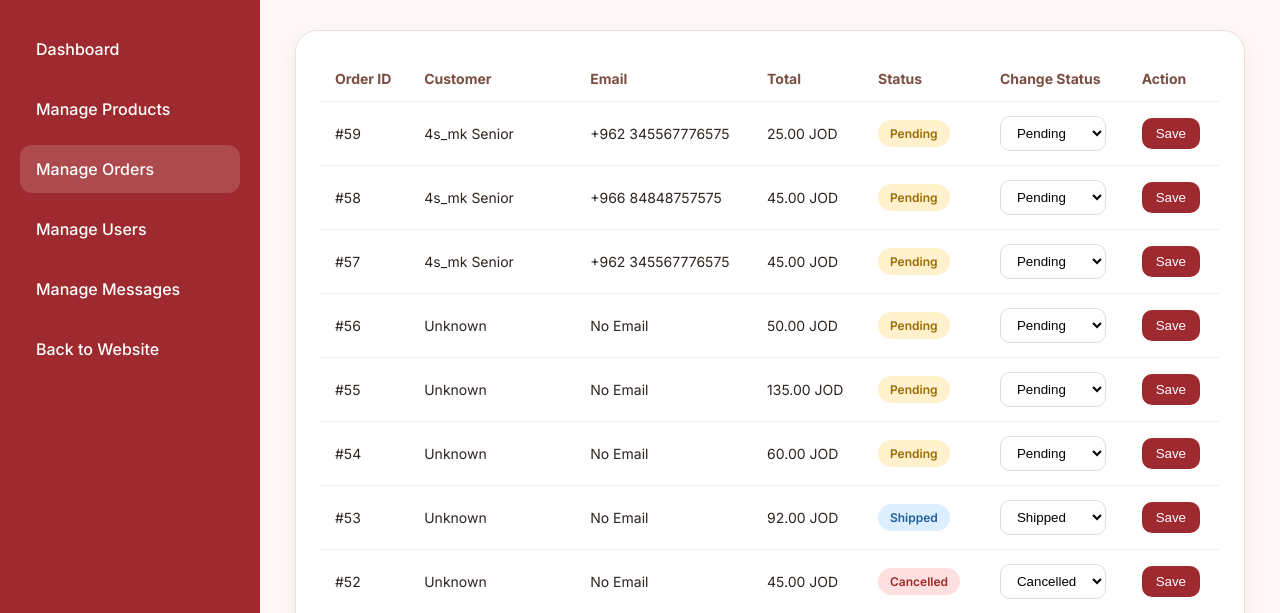
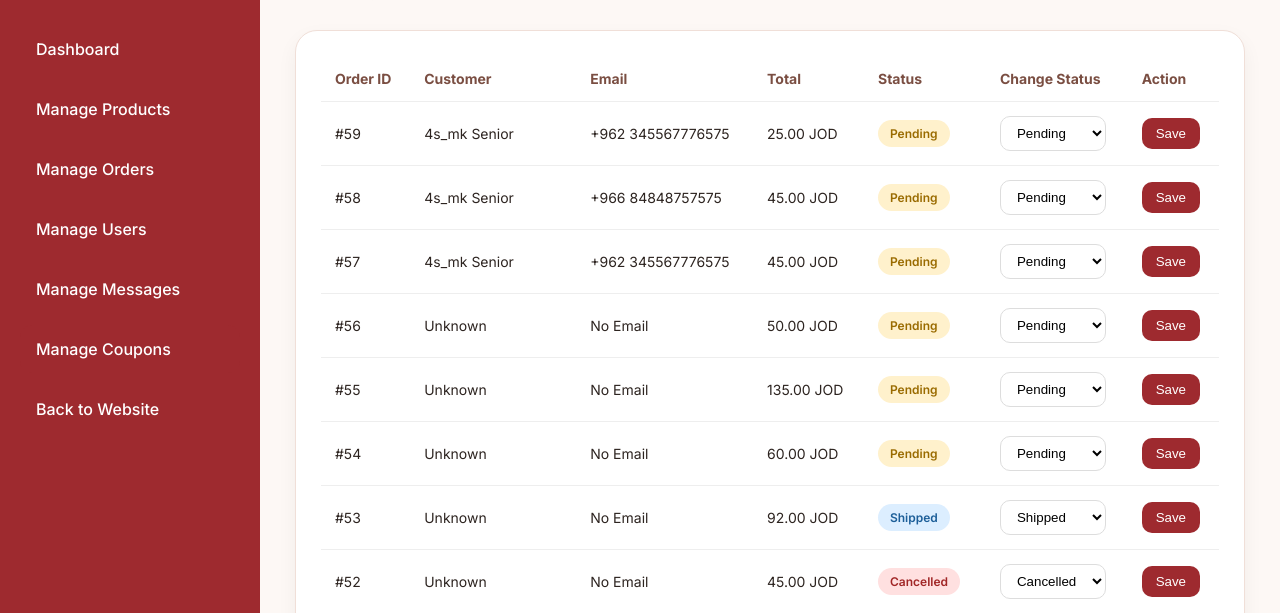
Before and after one commit to hamodalshatti/flower_shop200, a Flask app: page /admin/orders in a window 1280 px wide. Shown: the part 74-687 px from the top of the page. Run offline with Flask 3, Linux system fonts and the light colour scheme; a user stored in the database is signed in; data comes from the database, SQL or seed files in the repository.

Commit message:
Fix links in admin orders template

```diff
--- a/templates/admin_orders.html
+++ b/templates/admin_orders.html
@@ -166,11 +166,12 @@
 
     <div class="sidebar">
         <h2>Admin Panel</h2>
-        <a href="{{ url_for('admin_dashboard') }}">Dashboard</a>
+         <a href="{{ url_for('admin_dashboard') }}">Dashboard</a>
         <a href="{{ url_for('admin_products') }}">Manage Products</a>
-        <a href="{{ url_for('admin_orders') }}" class="active">Manage Orders</a>
+        <a href="{{ url_for('admin_orders') }}">Manage Orders</a>
         <a href="{{ url_for('admin_users') }}">Manage Users</a>
         <a href="{{ url_for('admin_messages') }}">Manage Messages</a>
+        <a href="{{ url_for('admin_coupons') }}" class="btn">Manage Coupons</a>
         <a href="{{ url_for('index') }}">Back to Website</a>
     </div>
 
```
